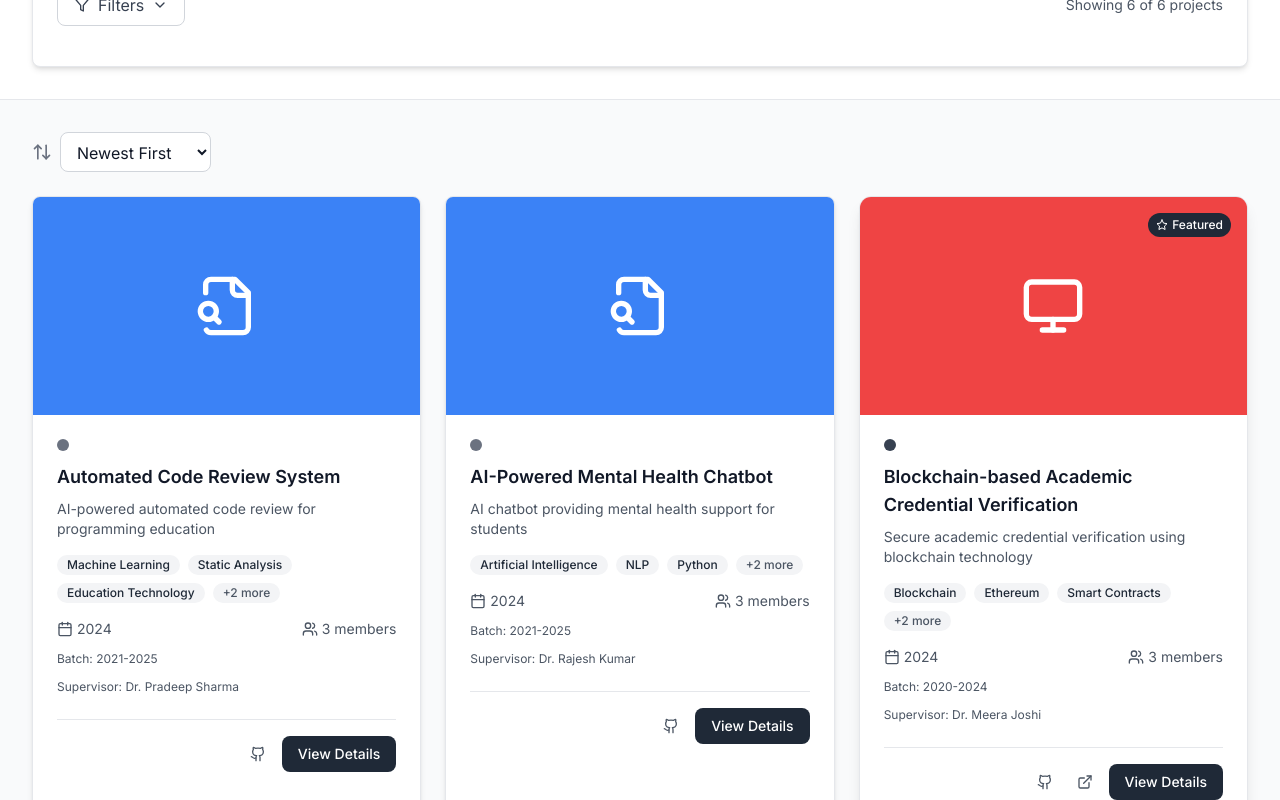
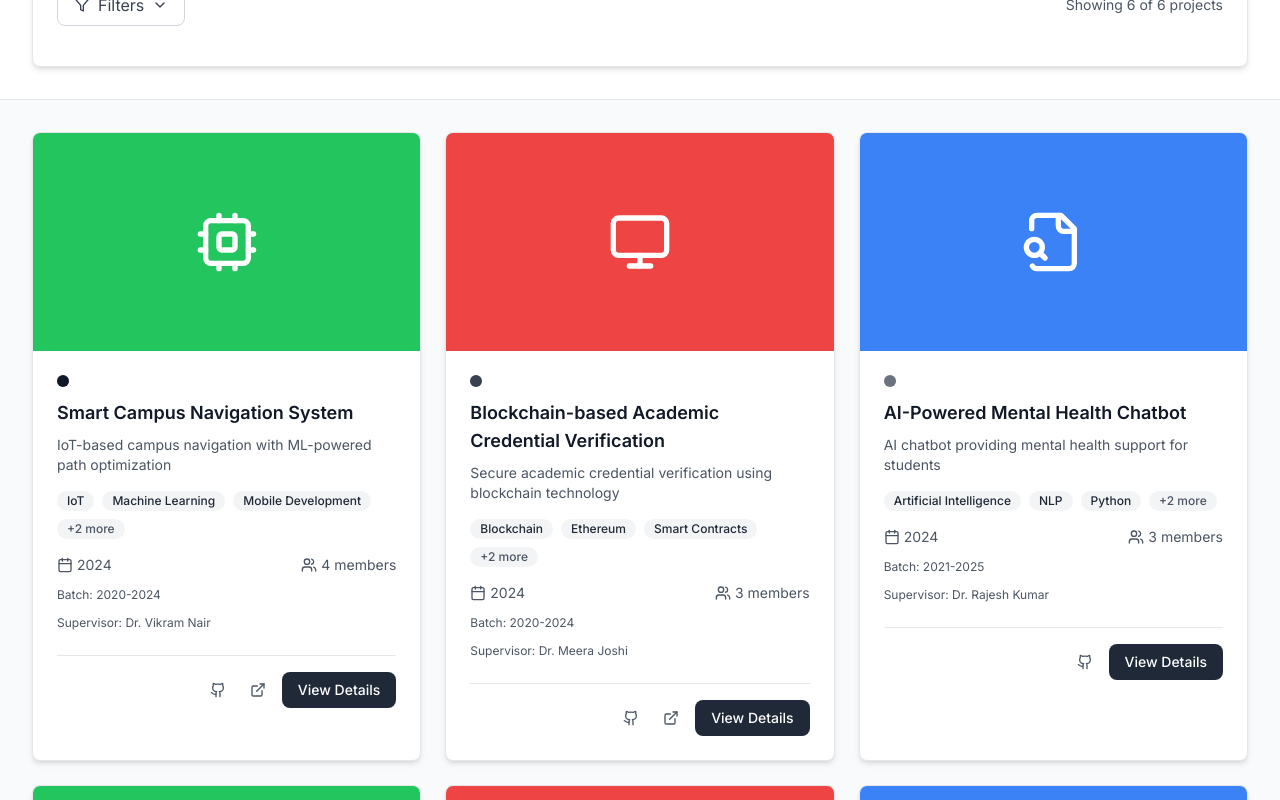
Before and after one commit to INNO-YATRA-2-0/INNO-YATRA-2-0, a React (Vite) app in the folder frontend/: page / in a window 1280 px wide. Shown: the part 380-1180 px from the top of the page. Built offline with nearby package versions, Linux system fonts and the light colour scheme.

Commit message:
refactor: remove featured property and related logic from ProjectCard, Projects, and Home components

```diff
--- a/frontend/src/components/ProjectCard.tsx
+++ b/frontend/src/components/ProjectCard.tsx
@@ -1,22 +1,15 @@
 import React from 'react';
 import { Link } from 'react-router-dom';
-import { Calendar, Users, ExternalLink, Github, Star, Cpu, FileSearch, Monitor } from 'lucide-react';
+import { Calendar, Users, ExternalLink, Github, Cpu, FileSearch, Monitor } from 'lucide-react';
 import type { Project } from '../types';
 import { truncateText } from '../utils';
 
 interface ProjectCardProps {
   project: Project;
-  featured?: boolean;
 }
 
-const ProjectCard: React.FC<ProjectCardProps> = ({ project, featured = false }) => {
-  const cardClass = featured
-    ? "group bg-white dark:bg-gray-800 rounded-xl shadow-lg hover:shadow-xl transition-all duration-300 border border-gray-200 dark:border-gray-700 overflow-hidden relative"
-    : "group bg-white dark:bg-gray-800 rounded-lg shadow-md hover:shadow-lg transition-all duration-300 border border-gray-200 dark:border-gray-700 overflow-hidden";
-
-  const featuredCardClass = project.featured
-    ? `${cardClass} cursor-pointer`
-    : cardClass;
+const ProjectCard: React.FC<ProjectCardProps> = ({ project }) => {
+  const cardClass = "group bg-white dark:bg-gray-800 rounded-lg shadow-md hover:shadow-lg transition-all duration-300 border border-gray-200 dark:border-gray-700 overflow-hidden";
 
   const getCategoryColor = (category: string) => {
     switch (category) {
@@ -57,27 +50,8 @@ const ProjectCard: React.FC<ProjectCardProps> = ({ project, featured = false })
     }
   };
 
-  const handleFeaturedClick = (e: React.MouseEvent) => {
-    // Only trigger if it's a featured project and not clicking on interactive elements
-    const target = e.target as HTMLElement;
-    const isInteractiveElement = target.tagName === 'A' || target.tagName === 'BUTTON' || target.closest('a') || target.closest('button');
-
-    if (project.featured && !isInteractiveElement) {
-      alert(`🌟 Featured Project: ${project.title}\nThis project has been highlighted for its excellence!`);
-    }
-  };
-
   return (
-    <div className={featuredCardClass} onClick={handleFeaturedClick}>
-      {/* Featured Badge */}
-      {project.featured && (
-        <div className="absolute top-4 right-4 z-10">
-          <div className="bg-gray-800 text-white px-2 py-1 rounded-full flex items-center space-x-1 text-xs font-medium">
-            <Star className="h-3 w-3" />
-            <span>Featured</span>
-          </div>
-        </div>
-      )}
+    <div className={cardClass}>
 
       {/* Category Icon */}
       <div className={`aspect-video ${getCategoryBackgroundColor(project.category)} flex items-center justify-center`}>
--- a/frontend/src/data/projects.ts
+++ b/frontend/src/data/projects.ts
@@ -27,7 +27,6 @@ export const projects: Project[] = [
     demoUrl: 'https://campusnav.demo.com',
     repoUrl: 'https://github.com/team/campus-nav',
     documentUrl: '/projects/campus-nav-report.pdf',
-    featured: true,
     createdAt: '2024-01-15T00:00:00Z',
     updatedAt: '2024-06-20T10:30:00Z'
   },
@@ -56,7 +55,6 @@ export const projects: Project[] = [
     demoUrl: 'https://blockchain-creds.demo.com',
     repoUrl: 'https://github.com/team/blockchain-credentials',
     documentUrl: '/projects/blockchain-report.pdf',
-    featured: true,
     createdAt: '2024-02-01T00:00:00Z',
     updatedAt: '2024-06-25T14:45:00Z'
   },
@@ -83,7 +81,6 @@ export const projects: Project[] = [
     },
     images: ['/api/placeholder/800/600'],
     repoUrl: 'https://github.com/team/ai-chatbot',
-    featured: false,
     createdAt: '2024-03-10T00:00:00Z',
     updatedAt: '2024-12-15T09:20:00Z'
   },
@@ -112,8 +109,6 @@ export const projects: Project[] = [
     demoUrl: 'https://energy-dashboard.demo.com',
     repoUrl: 'https://github.com/team/energy-monitor',
     documentUrl: '/projects/energy-report.pdf',
-    featured: false,
-
     createdAt: '2023-09-01T00:00:00Z',
     updatedAt: '2023-12-20T16:00:00Z'
   },
@@ -142,8 +137,6 @@ export const projects: Project[] = [
     demoUrl: 'https://vr-campus-tour.demo.com',
     repoUrl: 'https://github.com/team/vr-campus',
     documentUrl: '/projects/vr-tour-report.pdf',
-    featured: true,
-
     createdAt: '2023-08-15T00:00:00Z',
     updatedAt: '2023-11-30T12:15:00Z'
   },
@@ -170,8 +163,6 @@ export const projects: Project[] = [
     },
     images: ['/api/placeholder/800/600'],
     repoUrl: 'https://github.com/team/code-review-system',
-    featured: false,
-
     createdAt: '2024-04-01T00:00:00Z',
     updatedAt: '2024-12-10T08:45:00Z'
   }
--- a/frontend/src/hooks/index.ts
+++ b/frontend/src/hooks/index.ts
@@ -1,7 +1,7 @@
 import { useState, useEffect, useMemo } from 'react';
 import type { Project, SearchFilters } from '../types';
 import { projects as projectsData } from '../data/projects';
-import { filterProjects, sortProjects, paginateProjects, debounce } from '../utils';
+import { filterProjects, paginateProjects, debounce } from '../utils';
 
 export const useProjects = () => {
   const [projects] = useState<Project[]>(projectsData);
@@ -9,10 +9,8 @@ export const useProjects = () => {
     query: '',
     category: 'all',
     year: 'all',
-    batch: 'all',
-    status: 'all'
+    batch: 'all'
   });
-  const [sortBy, setSortBy] = useState('newest');
   const [currentPage, setCurrentPage] = useState(1);
   const [itemsPerPage] = useState(12);
 
@@ -20,13 +18,9 @@ export const useProjects = () => {
     return filterProjects(projects, filters);
   }, [projects, filters]);
 
-  const sortedProjects = useMemo(() => {
-    return sortProjects(filteredProjects, sortBy);
-  }, [filteredProjects, sortBy]);
-
   const paginatedData = useMemo(() => {
-    return paginateProjects(sortedProjects, currentPage, itemsPerPage);
-  }, [sortedProjects, currentPage, itemsPerPage]);
+    return paginateProjects(filteredProjects, currentPage, itemsPerPage);
+  }, [filteredProjects, currentPage, itemsPerPage]);
 
   const debouncedUpdateQuery = debounce((query: string) => {
     setFilters(prev => ({ ...prev, query }));
@@ -38,18 +32,12 @@ export const useProjects = () => {
     setCurrentPage(1);
   };
 
-  const updateSort = (newSortBy: string) => {
-    setSortBy(newSortBy);
-    setCurrentPage(1);
-  };
-
   const resetFilters = () => {
     setFilters({
       query: '',
       category: 'all',
       year: 'all',
       batch: 'all',
-      status: 'all'
     });
     setCurrentPage(1);
   };
@@ -66,9 +54,7 @@ export const useProjects = () => {
       itemsPerPage: paginatedData.itemsPerPage
     },
     filters,
-    sortBy,
     updateFilters,
-    updateSort,
     updateQuery: debouncedUpdateQuery,
     setCurrentPage,
     resetFilters
@@ -102,15 +88,6 @@ export const useProject = (id: string) => {
   return { project, loading, error };
 };
 
-export const useFeaturedProjects = (limit = 6) => {
-  return useMemo(() => {
-    return projectsData
-      .filter(project => project.featured)
-      .sort((a, b) => new Date(b.createdAt).getTime() - new Date(a.createdAt).getTime())
-      .slice(0, limit);
-  }, [limit]);
-};
-
 export const useRecentProjects = (limit = 6) => {
   return useMemo(() => {
     return projectsData
--- a/frontend/src/pages/Categories.tsx
+++ b/frontend/src/pages/Categories.tsx
@@ -189,23 +189,6 @@ const Categories: React.FC = () => {
               </Link>
 
               <Link
-                to="/?sort=featured"
-                className="block p-4 bg-yellow-50 dark:bg-yellow-900/20 rounded-lg hover:bg-yellow-100 dark:hover:bg-yellow-900/30 transition-colors group"
-              >
-                <div className="flex items-center justify-between">
-                  <div>
-                    <h3 className="font-medium text-gray-900 dark:text-white group-hover:text-yellow-600 dark:group-hover:text-yellow-400 transition-colors">
-                      Featured Projects
-                    </h3>
-                    <p className="text-sm text-gray-600 dark:text-gray-400">
-                      Discover our most innovative and impactful projects
-                    </p>
-                  </div>
-                  <ArrowRight className="w-5 h-5 text-gray-400 group-hover:text-yellow-600 dark:group-hover:text-yellow-400 transition-colors" />
-                </div>
-              </Link>
-
-              <Link
                 to="/about"
                 className="block p-4 bg-green-50 dark:bg-green-900/20 rounded-lg hover:bg-green-100 dark:hover:bg-green-900/30 transition-colors group"
               >
--- a/frontend/src/pages/Home.tsx
+++ b/frontend/src/pages/Home.tsx
@@ -1,6 +1,5 @@
 import React, { useEffect } from 'react';
 import { useSearchParams } from 'react-router-dom';
-import { ArrowUpDown } from 'lucide-react';
 import { ProjectCard, SearchBar, Pagination } from '../components';
 import { useProjects } from '../hooks';
 
@@ -12,9 +11,7 @@ const Home: React.FC = () => {
     totalCount,
     pagination,
     filters,
-    sortBy,
     updateFilters,
-    updateSort,
     updateQuery,
     setCurrentPage,
   } = useProjects();
@@ -38,9 +35,6 @@ const Home: React.FC = () => {
     if (page > 1) {
       setCurrentPage(page);
     }
-
-    const sort = searchParams.get('sort') || 'newest';
-    updateSort(sort);
   }, [searchParams]);
 
   // Update URL when filters change
@@ -74,13 +68,6 @@ const Home: React.FC = () => {
     setSearchParams(params);
   };
 
-  const handleSortChange = (newSort: string) => {
-    updateSort(newSort);
-    const params = new URLSearchParams(searchParams);
-    params.set('sort', newSort);
-    setSearchParams(params);
-  };
-
   const handlePageChange = (page: number) => {
     setCurrentPage(page);
     const params = new URLSearchParams(searchParams);
@@ -96,15 +83,6 @@ const Home: React.FC = () => {
     // Scroll to top when page changes
     window.scrollTo({ top: 0, behavior: 'smooth' });
   };
-
-  const sortOptions = [
-    { value: 'newest', label: 'Newest First' },
-    { value: 'oldest', label: 'Oldest First' },
-    { value: 'most-viewed', label: 'Most Viewed' },
-    { value: 'most-liked', label: 'Most Liked' },
-    { value: 'alphabetical', label: 'Alphabetical' },
-    { value: 'featured', label: 'Featured First' },
-  ];
 
   return (
     <div className="min-h-screen bg-gray-50 dark:bg-gray-900">
@@ -134,24 +112,6 @@ const Home: React.FC = () => {
       {/* Projects Section */}
       <section className="py-8">
         <div className="max-w-7xl mx-auto px-4 sm:px-6 lg:px-8">
-          {/* Sort Controls */}
-          <div className="flex items-center justify-between mb-6">
-            <div className="flex items-center space-x-2">
-              <ArrowUpDown className="h-5 w-5 text-gray-500" />
-              <select
-                value={sortBy}
-                onChange={(e) => handleSortChange(e.target.value)}
-                className="px-3 py-2 border border-gray-300 dark:border-gray-600 rounded-lg bg-white dark:bg-gray-800 text-gray-900 dark:text-white focus:ring-2 focus:ring-gray-500 focus:border-gray-500 transition-colors"
-              >
-                {sortOptions.map((option) => (
-                  <option key={option.value} value={option.value}>
-                    {option.label}
-                  </option>
-                ))}
-              </select>
-            </div>
-          </div>
-
           {/* Results */}
           {filteredCount === 0 ? (
             <div className="text-center py-16">
@@ -175,7 +135,6 @@ const Home: React.FC = () => {
                   <ProjectCard
                     key={project.id}
                     project={project}
-                    featured={project.featured}
                   />
                 ))}
               </div>
--- a/frontend/src/pages/ProjectDetail.tsx
+++ b/frontend/src/pages/ProjectDetail.tsx
@@ -10,7 +10,6 @@ import {
   FileText,
   Mail,
   Linkedin,
-  Star,
   Tag
 } from 'lucide-react';
 import { useProject } from '../hooks';
@@ -79,12 +78,6 @@ const ProjectDetail: React.FC = () => {
                 <div className="flex-1">
                   <div className="flex items-center space-x-3 mb-4">
                     <span className={`inline-block w-3 h-3 rounded-full ${getCategoryColor(project.category)}`}></span>
-                    {project.featured && (
-                      <div className="bg-yellow-500 text-white px-2 py-1 rounded-full flex items-center space-x-1 text-xs font-medium">
-                        <Star className="h-3 w-3" />
-                        <span>Featured</span>
-                      </div>
-                    )}
                   </div>
                   <h1 className="text-3xl font-bold text-gray-900 dark:text-white mb-4">
                     {project.title}
--- a/frontend/src/pages/Projects.tsx
+++ b/frontend/src/pages/Projects.tsx
@@ -1,6 +1,6 @@
 import React, { useEffect } from 'react';
 import { useSearchParams } from 'react-router-dom';
-import { SlidersHorizontal, Grid, List, ArrowUpDown } from 'lucide-react';
+import { SlidersHorizontal, Grid, List } from 'lucide-react';
 import { ProjectCard, SearchBar, Pagination } from '../components';
 import { useProjects } from '../hooks';
 
@@ -12,9 +12,7 @@ const Projects: React.FC = () => {
     totalCount,
     pagination,
     filters,
-    sortBy,
     updateFilters,
-    updateSort,
     updateQuery,
     setCurrentPage,
   } = useProjects();
@@ -38,9 +36,6 @@ const Projects: React.FC = () => {
     if (page > 1) {
       setCurrentPage(page);
     }
-
-    const sort = searchParams.get('sort') || 'newest';
-    updateSort(sort);
   }, [searchParams]);
 
   // Update URL when filters change
@@ -74,13 +69,6 @@ const Projects: React.FC = () => {
     setSearchParams(params);
   };
 
-  const handleSortChange = (newSort: string) => {
-    updateSort(newSort);
-    const params = new URLSearchParams(searchParams);
-    params.set('sort', newSort);
-    setSearchParams(params);
-  };
-
   const handlePageChange = (page: number) => {
     setCurrentPage(page);
     const params = new URLSearchParams(searchParams);
@@ -96,15 +84,6 @@ const Projects: React.FC = () => {
     // Scroll to top when page changes
     window.scrollTo({ top: 0, behavior: 'smooth' });
   };
-
-  const sortOptions = [
-    { value: 'newest', label: 'Newest First' },
-    { value: 'oldest', label: 'Oldest First' },
-    { value: 'most-viewed', label: 'Most Viewed' },
-    { value: 'most-liked', label: 'Most Liked' },
-    { value: 'alphabetical', label: 'Alphabetical' },
-    { value: 'featured', label: 'Featured First' },
-  ];
 
   return (
     <div className="min-h-screen bg-gray-50 dark:bg-gray-900">
@@ -132,24 +111,6 @@ const Projects: React.FC = () => {
 
         {/* Controls Bar */}
         <div className="flex flex-col sm:flex-row sm:items-center sm:justify-between mb-8 space-y-4 sm:space-y-0">
-          <div className="flex items-center space-x-4">
-            {/* Sort Dropdown */}
-            <div className="flex items-center space-x-2">
-              <ArrowUpDown className="h-5 w-5 text-gray-500" />
-              <select
-                value={sortBy}
-                onChange={(e) => handleSortChange(e.target.value)}
-                className="px-3 py-2 border border-gray-300 dark:border-gray-600 rounded-lg bg-white dark:bg-gray-800 text-gray-900 dark:text-white focus:ring-2 focus:ring-primary-500 focus:border-primary-500 transition-colors"
-              >
-                {sortOptions.map((option) => (
-                  <option key={option.value} value={option.value}>
-                    {option.label}
-                  </option>
-                ))}
-              </select>
-            </div>
-          </div>
-
           {/* View Toggle (placeholder for future grid/list view) */}
           <div className="flex items-center space-x-2">
             <span className="text-sm text-gray-600 dark:text-gray-400">View:</span>
@@ -185,7 +146,6 @@ const Projects: React.FC = () => {
                   category: 'all',
                   year: 'all',
                   batch: 'all',
-                  status: 'all',
                 });
                 handleQueryChange('');
               }}
@@ -203,7 +163,6 @@ const Projects: React.FC = () => {
                 <ProjectCard
                   key={project.id}
                   project={project}
-                  featured={project.featured}
                 />
               ))}
             </div>
--- a/frontend/src/types/index.ts
+++ b/frontend/src/types/index.ts
@@ -13,7 +13,6 @@ export interface Project {
   demoUrl?: string;
   repoUrl?: string;
   documentUrl?: string;
-  featured: boolean;
   createdAt: string;
   updatedAt: string;
 }
--- a/frontend/src/utils/index.ts
+++ b/frontend/src/utils/index.ts
@@ -59,27 +59,6 @@ export const filterProjects = (projects: Project[], filters: SearchFilters): Pro
   });
 };
 
-export const sortProjects = (projects: Project[], sortBy: string): Project[] => {
-  const sorted = [...projects];
-
-  switch (sortBy) {
-    case 'newest':
-      return sorted.sort((a, b) => new Date(b.createdAt).getTime() - new Date(a.createdAt).getTime());
-    case 'oldest':
-      return sorted.sort((a, b) => new Date(a.createdAt).getTime() - new Date(b.createdAt).getTime());
-    case 'alphabetical':
-      return sorted.sort((a, b) => a.title.localeCompare(b.title));
-    case 'featured':
-      return sorted.sort((a, b) => {
-        if (a.featured && !b.featured) return -1;
-        if (!a.featured && b.featured) return 1;
-        return 0;
-      });
-    default:
-      return sorted;
-  }
-};
-
 export const paginateProjects = (projects: Project[], page: number, itemsPerPage: number) => {
   const startIndex = (page - 1) * itemsPerPage;
   const endIndex = startIndex + itemsPerPage;
```
